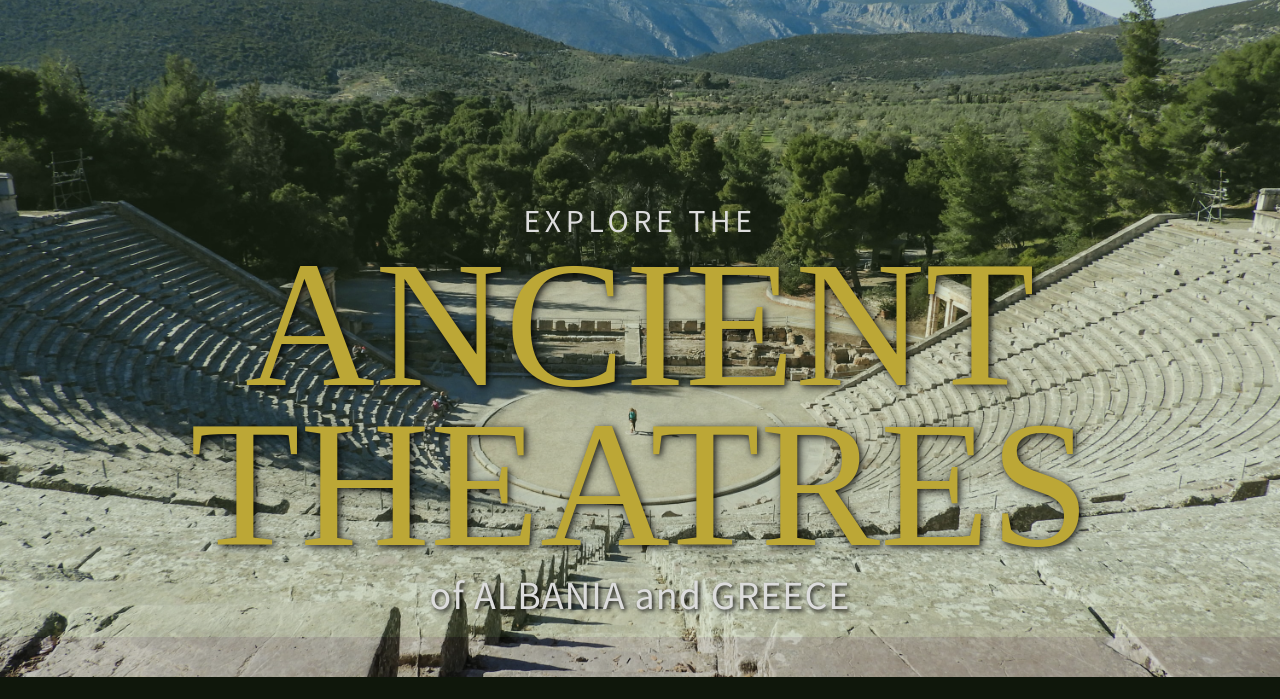
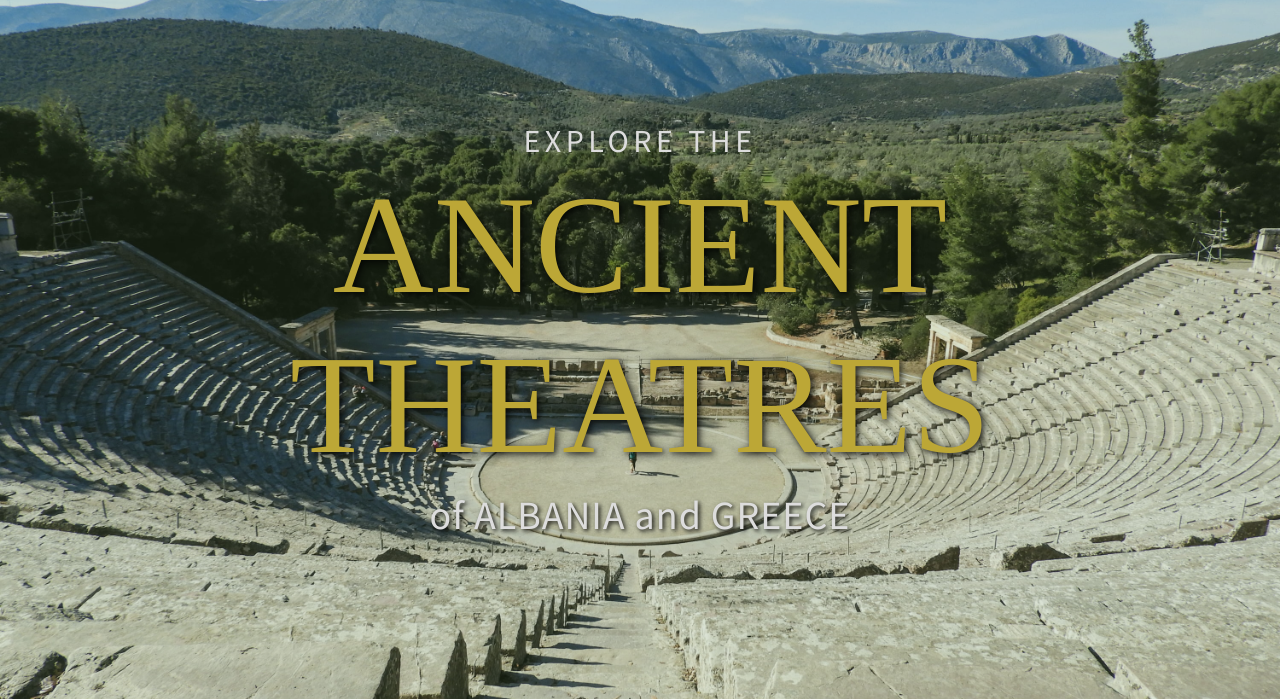
Before and after one commit to CW-Logothetis/ancient-theatres, a plain HTML site: page index.html in a window 1280 px wide. Shown: the part 101-800 px from the top of the page. Drawn offline with Linux system fonts and the light colour scheme; a web font is replaced by a local one.

Commit message:
vh adjustment laptop

```diff
--- a/style.css
+++ b/style.css
@@ -123,7 +123,7 @@ p, li {
 
 @media (min-width: 900px) {
     .hero-title {
-        font-size: 14rem;
+        font-size: 8rem;
         line-height: 16rem;
         margin: 0;
         padding: 0;
@@ -579,17 +579,17 @@ only for template pages*/
 
 @media (min-width: 950px) {
     .hero {
-        height: 80vh;
+        height: 95vh;
     }
 
     .hero-bg-img:before {
-        height: 85vh;
+        height: 95vh;
         opacity: 0.8;
 
     }
 
     .hero-text {
-        top: 20em;
+        top: 12em;
     }
 
 }
@@ -960,7 +960,7 @@ only for template pages*/
     }
 
     .hero-title {
-        font-size: 16rem;
+        font-size: 12rem;
     }
 }
 
@@ -971,7 +971,7 @@ only for template pages*/
     }
 
     .hero-title {
-        font-size: 18rem;
+        font-size: 14rem;
     }
 }
 
@@ -982,7 +982,7 @@ only for template pages*/
     }
 
     .hero-title {
-        font-size: 20rem;
+        font-size: 16rem;
     }
 
 }
```
